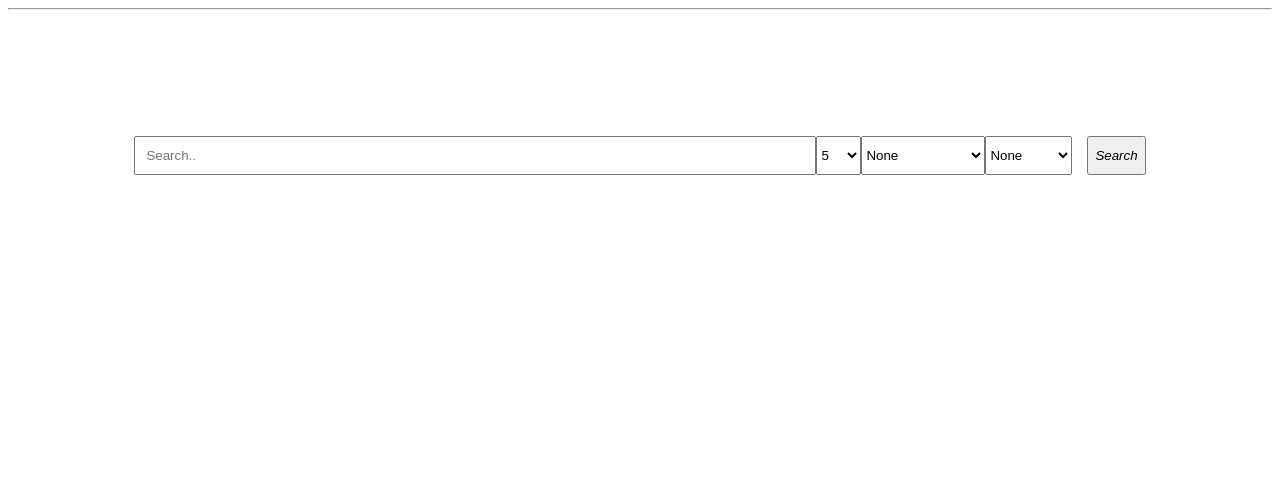
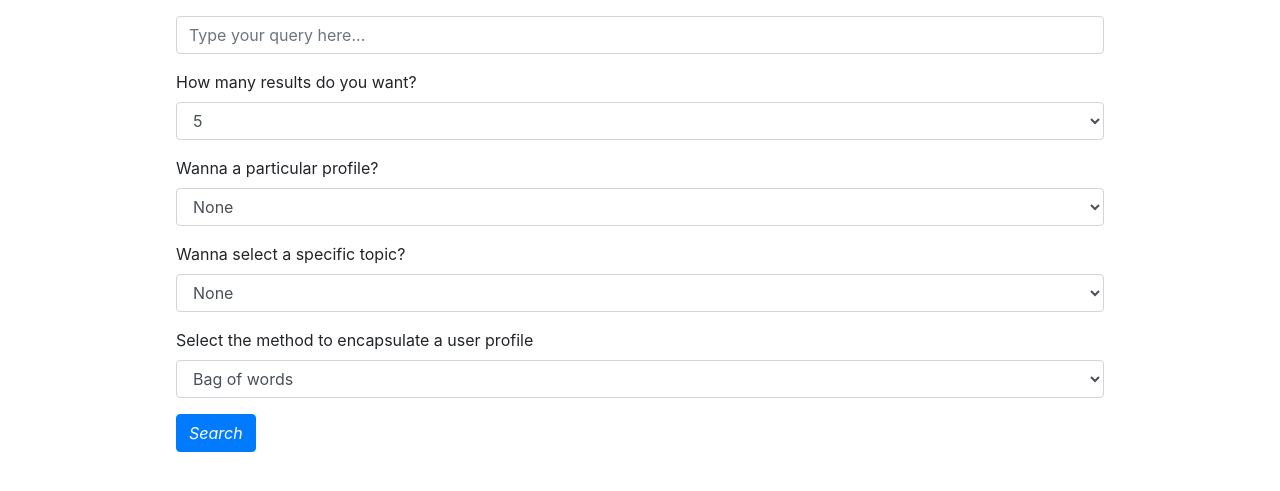
Before and after one commit to Sbarbagnem/sbarbasearch, a Flask app: page / in a window 1280 px wide. Shown: the top 491 px of the page. Run offline with Flask 2, Linux system fonts and the light colour scheme; parts of the project's set-up code (start-up, migrations or seed data) failed here and were passed over; some libraries are stand-ins or nearby versions.

Commit message:
More beautiful graphics

```diff
--- a/webapp/app.py
+++ b/webapp/app.py
@@ -21,11 +21,12 @@ def search():
     user = request.args.get("profile")
     # se settato cerco solo nei tweet con quello specifico tweet
     topic = request.args.get("topic")
+    method = request.args.get("method")
 
     # print('Voglio trovare ', count, ' tweet')
 
     res = query_search(
-        query, count_result=count, user=user, topic=topic, method="embeddings"
+        query, count_result=count, user=user, topic=topic, method=method
     )
 
     return render_template("index.html", tweets=res, search_term=query)
--- a/webapp/search.py
+++ b/webapp/search.py
@@ -75,9 +75,10 @@ def query_search(query, count_result, user, topic, method):
                             )
                         ]
                     )
-                shoulds = sorted(shoulds, key=lambda x: x[1], reverse=True)[:10]
+                shoulds = sorted(shoulds, key=lambda x: x[1], reverse=True)
                 shoulds = [word for word, sim in shoulds]
-                should.append({"match": {"text": " ".join(list(set(shoulds)))}})
+                # Keep first 10 elements keeping order
+                should.append({"match": {"text": " ".join(list(dict.fromkeys(shoulds).keys())[:10])}})
 
     if topic != "None":
         must.append({"term": {"topic": topic}})
--- a/webapp/templates/base.html
+++ b/webapp/templates/base.html
@@ -1,9 +1,24 @@
 <html>
+
 <head>
   <title>IR personalized search</title>
+  <link rel="stylesheet" href="https://stackpath.bootstrapcdn.com/bootstrap/4.4.1/css/bootstrap.min.css"
+    integrity="sha384-Vkoo8x4CGsO3+Hhxv8T/Q5PaXtkKtu6ug5TOeNV6gBiFeWPGFN9MuhOf23Q9Ifjh" crossorigin="anonymous">
+  <script src="https://code.jquery.com/jquery-3.4.1.slim.min.js"
+    integrity="sha384-J6qa4849blE2+poT4WnyKhv5vZF5SrPo0iEjwBvKU7imGFAV0wwj1yYfoRSJoZ+n"
+    crossorigin="anonymous"></script>
+  <script src="https://cdn.jsdelivr.net/npm/popper.js@1.16.0/dist/umd/popper.min.js"
+    integrity="sha384-Q6E9RHvbIyZFJoft+2mJbHaEWldlvI9IOYy5n3zV9zzTtmI3UksdQRVvoxMfooAo"
+    crossorigin="anonymous"></script>
+  <script src="https://stackpath.bootstrapcdn.com/bootstrap/4.4.1/js/bootstrap.min.js"
+    integrity="sha384-wfSDF2E50Y2D1uUdj0O3uMBJnjuUD4Ih7YwaYd1iqfktj0Uod8GCExl3Og8ifwB6"
+    crossorigin="anonymous"></script>
 </head>
+
 <body>
-        <hr>
+  <div class="w-75 p-3 mx-auto">
     {% block content %}{% endblock %}
+  </div>
 </body>
+
 </html>
--- a/webapp/templates/index.html
+++ b/webapp/templates/index.html
@@ -1,7 +1,7 @@
 {% extends "base.html" %}
 
 {% block content %}
-  <style>
+<!-- <style>
   #search-bar {
     display: flex;
     margin: 10% 10%;
@@ -65,18 +65,25 @@
     font-size: 10px;
     margin-right: 10px;
   }
-  </style>
+</style> -->
 
 
 <form id="search-bar" action="/search">
-    <input type="text" placeholder="Search.." name="search" value="{{ search_term }}">
-    <select name="number_result">
+  <div class="form-group">
+    <input class="form-control" type="text" placeholder="Type your query here..." name="search" value="{{ search_term }}">
+  </div>
+  <div class="form-group">
+    <label for="results">How many results do you want?</label>
+    <select id="results" class="form-control" name="number_result">
       <option value="5" selected>5</option>
       <option value="100">100</option>
       <option value="200">200</option>
       <option value="300">300</option>
     </select>
-    <select name="profile">
+  </div>
+  <div class="form-group">
+    <label for="profile">Wanna a particular profile?</label>
+    <select id="profile" class="form-control" name="profile">
       <option value="None" selected>None</option>
       <option value="AaronDonald97">Aaron Donald</option>
       <option value="BorisJonson">Boris Jonson</option>
@@ -88,10 +95,13 @@
       <option value="MarcusRashford">Marcus Rashford</option>
       <option value="MartinGarrix">Martin Garrix</option>
       <option value="realDonaldTrump">Donald Trump</option>
-      <option value="vindiesel">Vin Diesel</option>
+      <option value="VancityReynolds">Rayan Reynolds</option>
       <option value="Yunus_Centre">Yunus Centre</option>
     </select>
-    <select name="topic">
+  </div>
+  <div class="form-group">
+    <label for="topic">Wanna select a specific topic?</label>
+    <select id="topic" class="form-control" name="topic">
       <option value="None" selected>None</option>
       <option value="sport">sport</option>
       <option value="music">music</option>
@@ -100,18 +110,32 @@
       <option value="politic">politic</option>
       <option value="economy">economy</option>
     </select>
-    <button type="submit"><i class="fa fa-search">Search</i></button>
+  </div>
+  <div class="form-group">
+    <label for="method">Select the method to encapsulate a user profile</label>
+    <select id="method" class="form-control" name="method">
+      <option value="bow" selected>Bag of words</option>
+      <option value="embeddings">Embeddings</option>
+      <option value="embeddings_mean">Embeddings with mean</option>
+    </select>
+  </div>
+  <button class="btn btn-primary" type="submit"><i class="fa fa-search">Search</i></button>
 </form>
 
 <div>
   {% if tweets|length > 0 %}
   {% for tweet in tweets%}
-            <div>
+  <div class="row mb-3">
+    <div class="col-sm">
+      <img class="rounded-circle" src="{{tweet._source.profile_image}}"><br>
       <p3>{{tweet._source.user}}</p3>
-                <p3>{{tweet._source.topic}}</p3>
-                <p>{{tweet._source.text}}</p>
-                <a href="{{tweet._source.tweet_url}}">Link a tweet</a>
-                <img src="{{tweet._source.profile_image}}">
+    </div>
+    <div class="col-sm-10">
+      <!-- <p3>{{tweet._source.topic}}</p3> -->
+      <p3>{{tweet._source.text}}</p3>
+      <br>
+      <a href="{{tweet._source.tweet_url}}">Link to original tweet</a>
+    </div>
   </div>
   {% endfor %}
   {% endif %}
```
Lines whose indentation alone changed are shown as unchanged.
